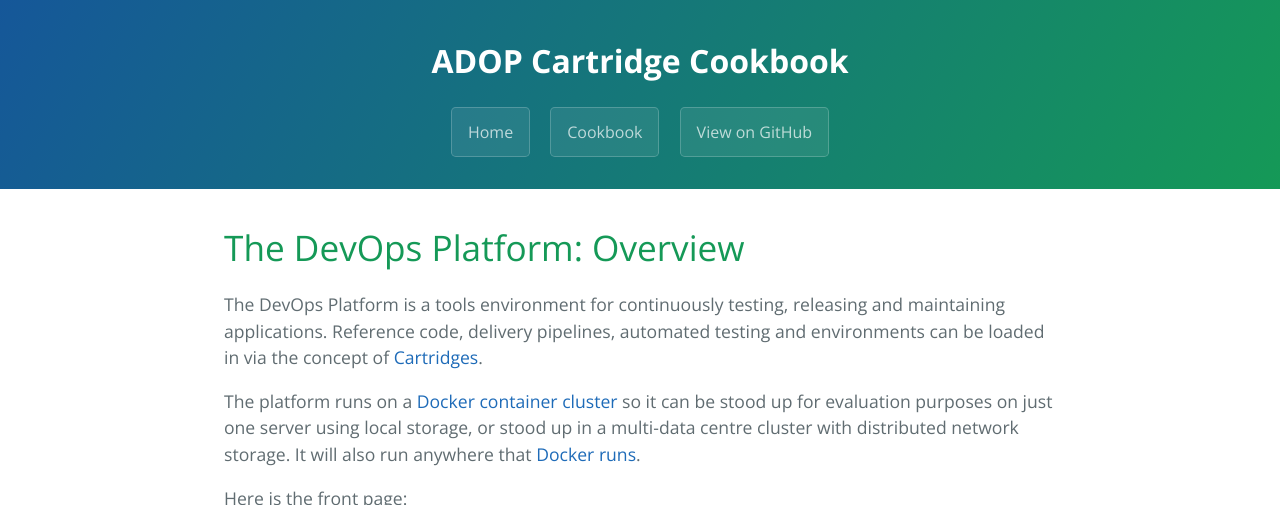
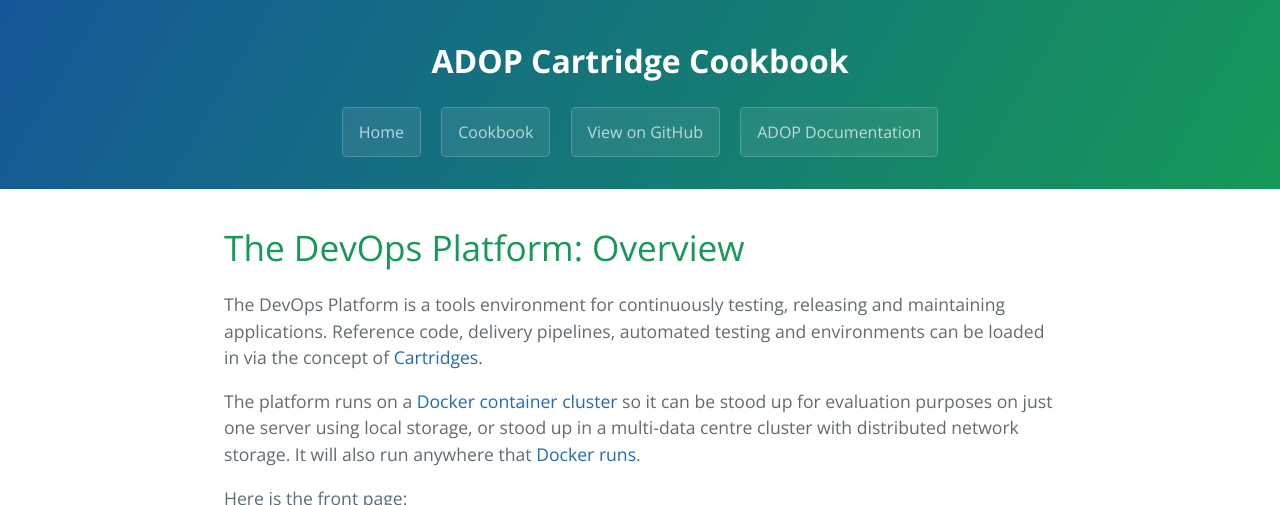
Before and after one commit to alexeymhv/adop-cartridges-cookbook, a Jekyll site: the page built from index.html, in a window 1280 px wide and 900 px high, cut to the strip 0-505 px from the top of the window. Built offline with Jekyll 4.4.1, drawn with Linux system fonts in a browser that asks for light colours.

Commit message:
Update primary-nav-items.html

```diff
--- a/_includes/primary-nav-items.html
+++ b/_includes/primary-nav-items.html
@@ -1,3 +1,4 @@
 <a href="/adop-cartridges-cookbook/" class="btn">Home</a>
 <a href="/adop-cartridges-cookbook/docs/welcome/" class="btn">Cookbook</a>
 <a href="https://github.com/mibzzz/adop-cartridges-cookbook" class="btn">View on GitHub</a>
+<a href="http://accenture.github.io/adop-docker-compose/docs/home/" class="btn">ADOP Documentation</a>
```
